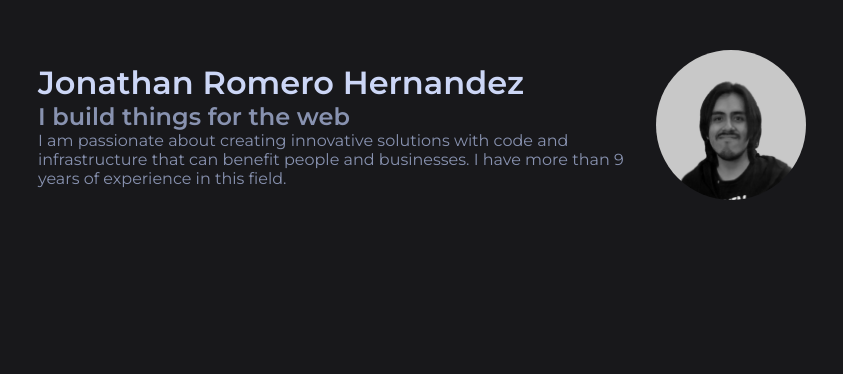
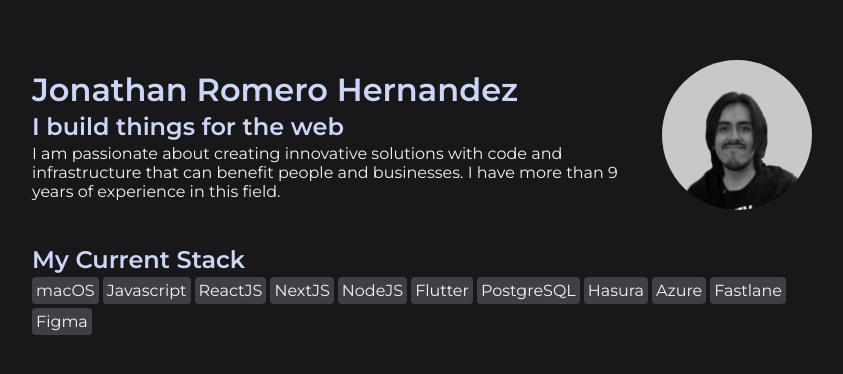
Before and after one commit to elMatadito/jonathanromero.com.mx, a Next.js app: page / in a window 1280 px wide. Shown: the top 374 px of the page, without its empty margins (218-1061 px from the left). Built offline with nearby package versions, Linux system fonts and the light colour scheme.

Commit message:
Add 404 and current stack

```diff
--- a/next.config.js
+++ b/next.config.js
@@ -1,6 +1,11 @@
 /** @type {import('next').NextConfig} */
 const nextConfig = {
   reactStrictMode: true,
+  images: {
+    remotePatterns: [
+      { hostname: 'media.giphy.com' }
+    ]
+  }
 }
 
 module.exports = nextConfig
--- /dev/null
+++ b/src/components/CurrentStack/CurrentStack.styled.js
@@ -0,0 +1,15 @@
+import styled from 'styled-components';
+
+export const StackContainer = styled.div`
+
+`;
+
+export const StackChip = styled.span`
+  background: rgb(63, 63, 70);
+  color: rgb(244, 244, 245);
+  padding: 4px;
+  border-radius: 4px;
+  margin-right: 4px;
+  margin-bottom: 4px;
+  display: inline-block;
+`;
--- /dev/null
+++ b/src/components/CurrentStack/index.js
@@ -0,0 +1,26 @@
+import { StackChip, StackContainer } from "./CurrentStack.styled";
+
+const CurrentStack = () => {
+
+  return (
+    <>
+      <h2>My Current Stack</h2>
+      <StackContainer>
+        <StackChip>macOS</StackChip>
+        <StackChip>Javascript</StackChip>
+        <StackChip>ReactJS</StackChip>
+        <StackChip>NextJS</StackChip>
+        <StackChip>NodeJS</StackChip>
+        <StackChip>Flutter</StackChip>
+        <StackChip>PostgreSQL</StackChip>
+        <StackChip>Hasura</StackChip>
+        <StackChip>Azure</StackChip>
+        <StackChip>Fastlane</StackChip>
+        <StackChip>Figma</StackChip>
+      </StackContainer>
+      {/* <a href="/skills">View more</a> */}
+    </>
+  )
+};
+
+export default CurrentStack;
--- a/src/components/Header/Header.styled.js
+++ b/src/components/Header/Header.styled.js
@@ -5,6 +5,7 @@ export const HeaderContainer = styled.header`
   display: grid;
   grid-template-columns: 1fr;
   align-items: center;
+  margin-bottom: 35px;
 
   .info{
     grid-row: 2;
--- a/src/components/Jobs/Jobs.styled.js
+++ b/src/components/Jobs/Jobs.styled.js
@@ -0,0 +1,16 @@
+import styled from 'styled-components';
+
+export const Job = styled.div`
+  padding: 14px;
+  border-radius: 8px;
+  border: 3px solid rgb(229, 231, 235);
+  background: rgb(39, 39, 42);
+  box-shadow: rgba(0, 0, 0, 0) 0px 0px 0px 0px, rgba(0, 0, 0, 0) 0px 0px 0px 0px, rgba(228, 228, 231, 0.1) 0px 10px 15px -3px, rgba(228, 228, 231, 0.1) 0px 4px 6px -4px;
+  margin-bottom: 10px;
+
+  .row{
+    display: grid;
+    grid-template-columns: 250px 1fr;
+    margin-top: 4px;
+  }
+`;
--- a/src/components/Jobs/index.js
+++ b/src/components/Jobs/index.js
@@ -1,15 +1,46 @@
+import Image from "next/image";
+import { Job } from "./Jobs.styled";
 
 const Jobs = () => {
   return (
     <>
       <h2>Where Ive Worked</h2>
+      <Job>
+        <header>
+          <Image src="/images/works/ketogains.jpg" alt="keto" width={50} height={50} />
+          Crimsonguard
+        </header>
+        <div className="row">
+          <div className="date">April 2019 - Present</div>
+          <div className="description">
+            <p className="title">Staff Engineer</p>
+            <p>Work for Ketogains and Atgo Fitness Tracker projects</p>
+          </div>
+        </div>
+        <div className="row">
+          <div className="date">April 2019 - Present</div>
+          <div className="description">
+            <p className="title">Staff Engineer</p>
+            <p>Work for Ketogains and Atgo Fitness Tracker projects</p>
+          </div>
+        </div>
+      </Job>
+      <Job>
         <h3>Staff Engineer </h3>
         <p>May 2019 -  Present</p>
         <ul>
           <li>Deliver</li>
           <li>Ketogains</li>
         </ul>
-      <hr />
+      </Job>
+      <Job>
+        <h3>Staff Engineer </h3>
+        <p>May 2019 -  Present</p>
+        <ul>
+          <li>Deliver</li>
+          <li>Ketogains</li>
+        </ul>
+      </Job>
     </>
   )
 };
--- a/src/components/Layout/Layout.styled.js
+++ b/src/components/Layout/Layout.styled.js
@@ -3,13 +3,14 @@ import styled from 'styled-components';
 export const Main = styled.main`
   max-width: 90%;
   margin: 0 auto;
+  padding: 10px;
 
   @media screen and (min-width: 768px) {
   max-width: 80%;
   }
 
   @media screen and (min-width: 1024px) {
-    max-width: 60%;
+    max-width: 800px;
   }
 
 `;
--- a/src/components/Layout/index.js
+++ b/src/components/Layout/index.js
@@ -1,3 +1,4 @@
+import CurrentStack from "../CurrentStack";
 import Header from "../Header";
 import Jobs from "../Jobs";
 import { Main } from "./Layout.styled";
@@ -6,6 +7,7 @@ const Layout = () => {
   return (
     <Main>
       <Header />
+      <CurrentStack />
       {/* <Jobs /> */}
     </Main>
   )
--- a/src/styles/Global.scss
+++ b/src/styles/Global.scss
@@ -13,6 +13,23 @@ body {
   color: #8892b0;
 }
 
-h1 {
+h1,
+h2 {
   color: #ccd6f6;
+  margin-bottom: 3px;
+  ;
 }
+
+p {
+  color: rgb(244, 244, 245);
+}
+
+button {
+  background: rgb(63, 63, 70);
+  color: rgb(244, 244, 245);
+  border-radius: 4px;
+  padding: 7px 19px;
+  font-family: var(--montserrat-font);
+  border: none;
+  cursor: pointer;
+}
```
Also changed, not shown: src/pages/404.js (added, +15 -0 lines), src/styles/404.styled.js (added, +18 -0 lines). Lines whose indentation alone changed are shown as unchanged.
